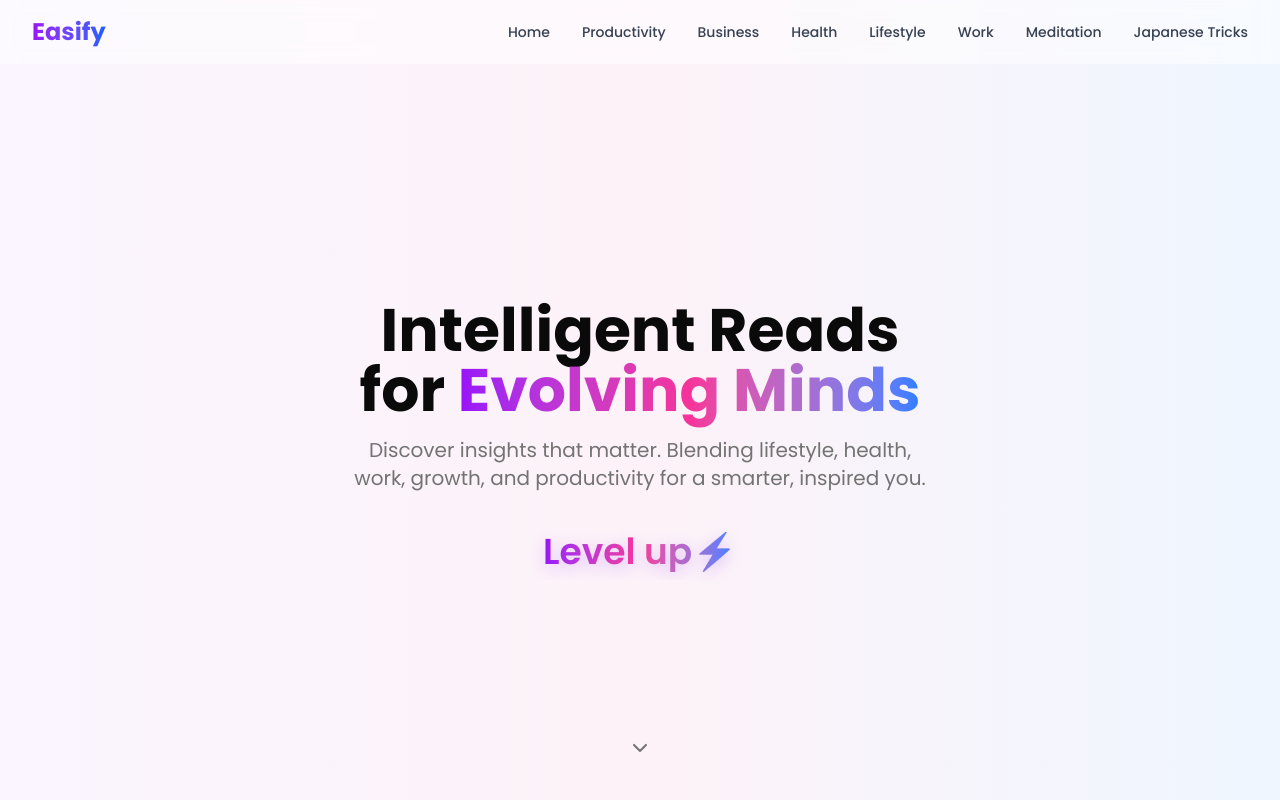
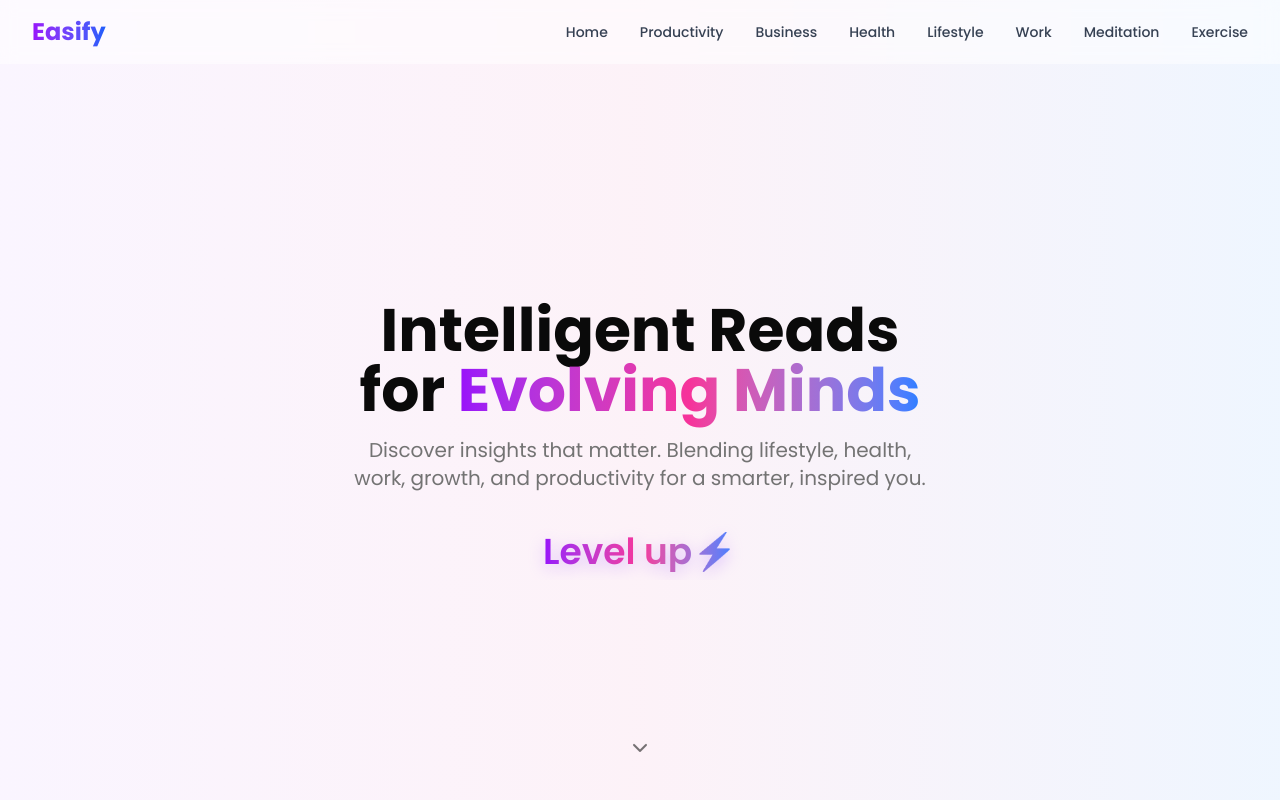
Before and after one commit to 01Maya/Easify, a Next.js app: page / in a window 1280 px wide. Shown: the top 800 px of the page. Built offline with nearby package versions, Linux system fonts and the light colour scheme.

Commit message:
Update navbar.tsx

```diff
--- a/components/navbar.tsx
+++ b/components/navbar.tsx
@@ -19,7 +19,7 @@ export default function Navbar({ isScrolled }: NavbarProps) {
     { label: "Lifestyle", href: "/lifestyle" },
     { label: "Work", href: "/work" },
     { label: "Meditation", href: "/meditation" },
-    { label: "Japanese Tricks", href: "/japanese" },
+    { label: "Exercise", href: "/exercise" },
   ]
 
   return (
```
